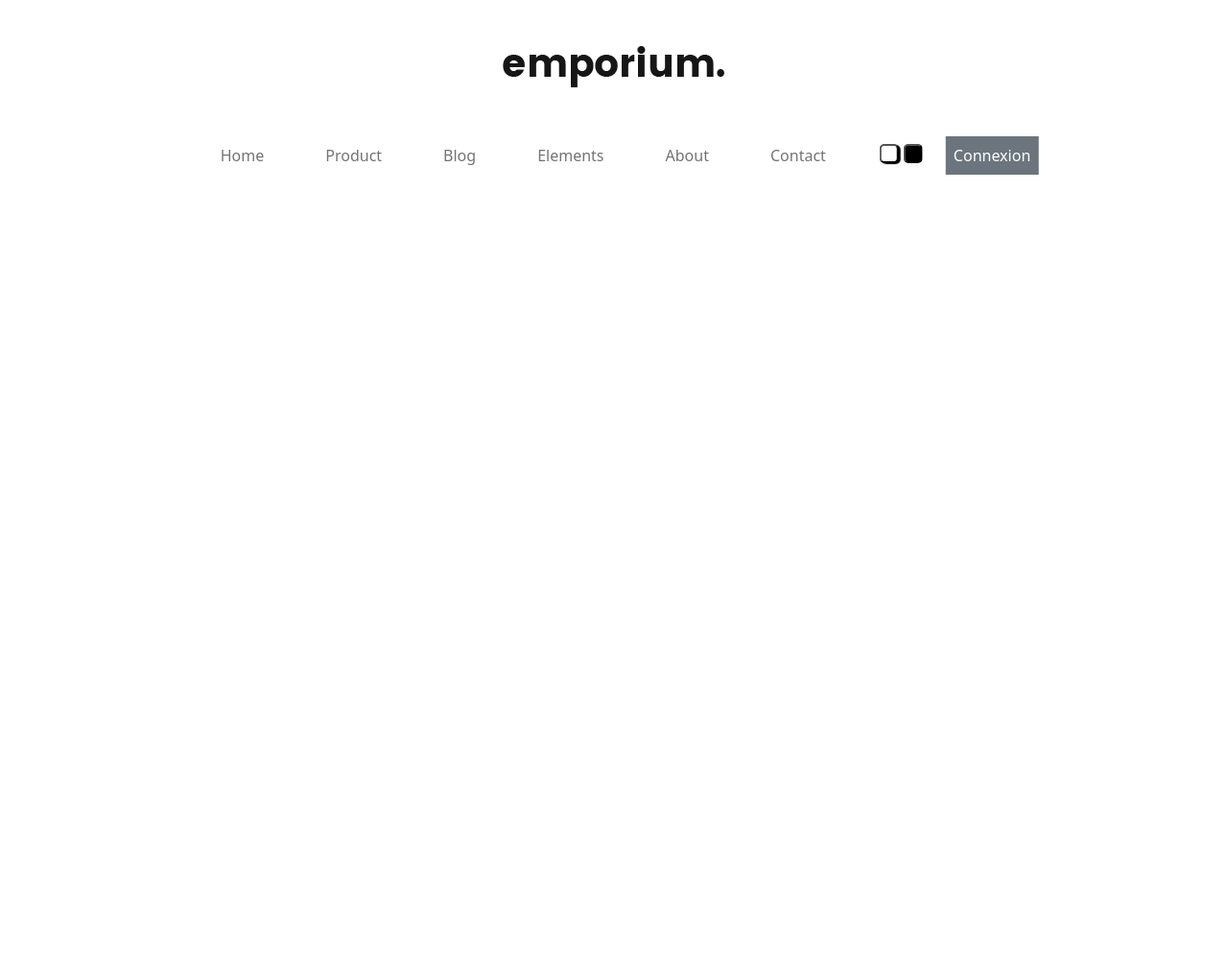
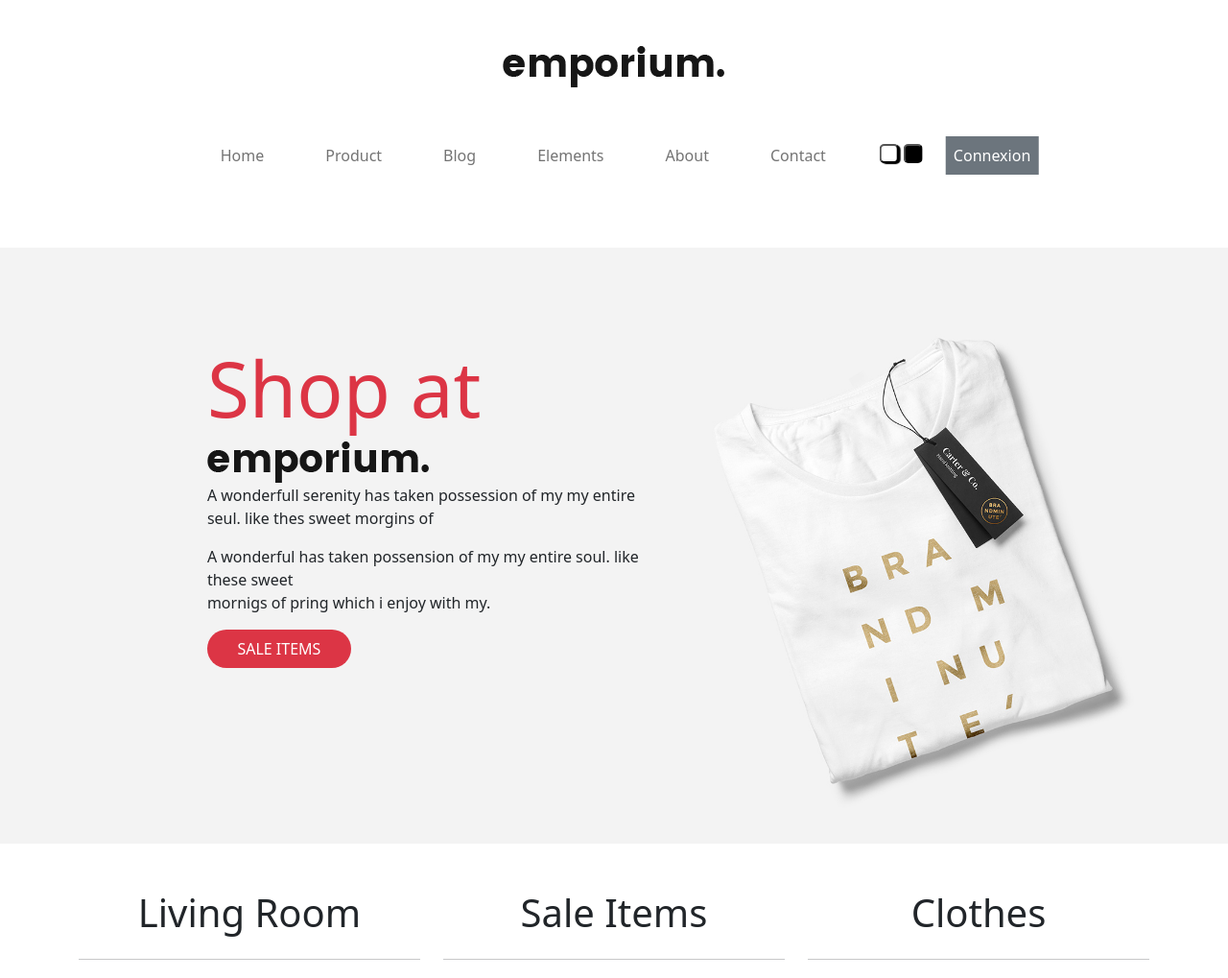
Before and after one commit to kevas007/cs_emporium_js_kevin_18, a website: page index.html in a window 1280 px wide. Shown: the whole page at 96% size. Before the commit the page ends 800 px from the top, so only its background shows below. Drawn offline with nearby package versions, Linux system fonts and the light colour scheme.

Commit message:
section1

```diff
--- a/index.html
+++ b/index.html
@@ -54,8 +54,51 @@
                 </ul>
             </div>
         </nav>
+        <!-- fin de la nav -->
     </header>
+    <!-- fin du header -->
+    <main>
+        <!--debut de la  section1 -->
+        <section class="section1">
+            <div class="container pt-5">
+                <div class="row mov">
+                    <div class=" text1 col-md-6 col-sm-12">
+                        <h1 class="text-bolder text-danger"> Shop at</h1>
+                        <img src="./public/img/logo.png" class="image-mod" alt="">
+                        <p>A wonderfull serenity has taken possession of my my entire seul. like thes sweet morgins of
+                            <p>A wonderful has taken possension of my my entire soul. like these sweet <br> mornigs of
+                                pring which i enjoy with my. </p>
+                            <button id="sal" class=" bg-danger text-white text-center" href="#">SALE ITEMS</button>
+                    </div>
+                    <div class="col-md-6 col-sm-12 d-flex flex-column justify-content-center align-center text-center ">
+                        <img src="./public/img/slider-1.jpg" class="img-fluid" alt="">
 
+                    </div>
+                </div>
+            </div>
+        </section>
+        <!--fin de la  section1 -->
+
+        <!--debut de la  section2 -->
+        <section>
+            <div class="container my-5">
+                <div class="row">
+                    <div class="col-md-4 item1 col-sm-12 d-flex flex-column justify-content-center  text-center">
+                        <h1>Living Room</h1>
+                        <hr>
+                    </div>
+                    <div class="col-md-4 item2 col-sm-12 d-flex flex-column justify-content-center  text-center">
+                        <h1>Sale Items</h1>
+                        <hr>
+                    </div>
+                    <div class="col-md-4 item3 col-sm-12 d-flex flex-column justify-content-center  text-center">
+                        <h1>Clothes</h1>
+                        <hr>
+                    </div>
+                </div>
+            </div>
+        </section>
+    </main>
 
 
 
--- /dev/null
+++ b/src/sass/modules/_section1.sass
@@ -0,0 +1,16 @@
+
+.section1
+    margin-top: 150px
+    background-color: #f3f3f3
+.mov
+    padding-left: 12%
+
+#sal
+    border-radius: 20px
+    border-style: none
+    height: 40px
+    width: 150px
+.text1
+    padding-top: 5%
+    h1
+        font-size:5rem
--- /dev/null
+++ b/src/sass/modules/_section2.sass
@@ -0,0 +1 @@
+.item1
--- a/src/sass/modules/_style.sass
+++ b/src/sass/modules/_style.sass
@@ -1,5 +1,6 @@
 
 @import ./_navbar.sass
-
+@import ./_section1.sass
+@import ./_section2.sass
 body
     font-family: 'poppins',  sans-serif
```
Also changed, not shown: public/css/app.css, 1 other file.
